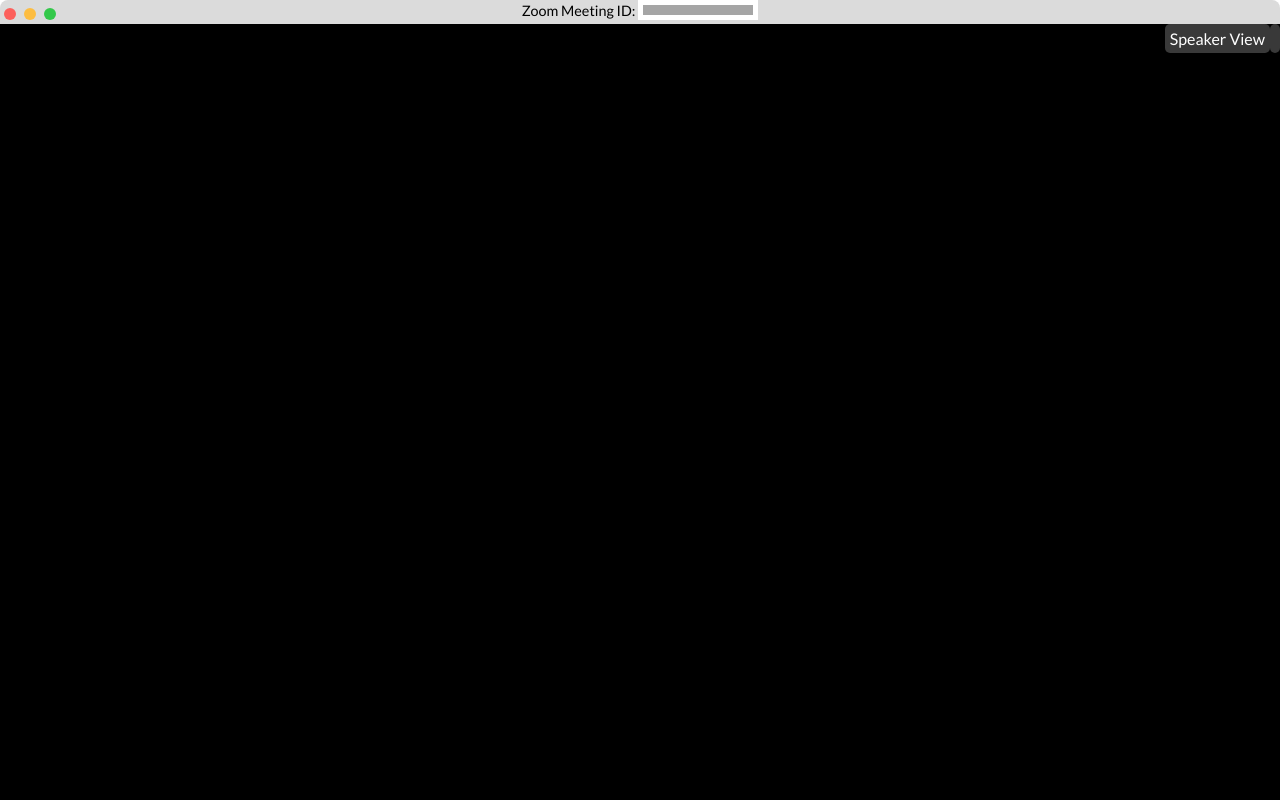
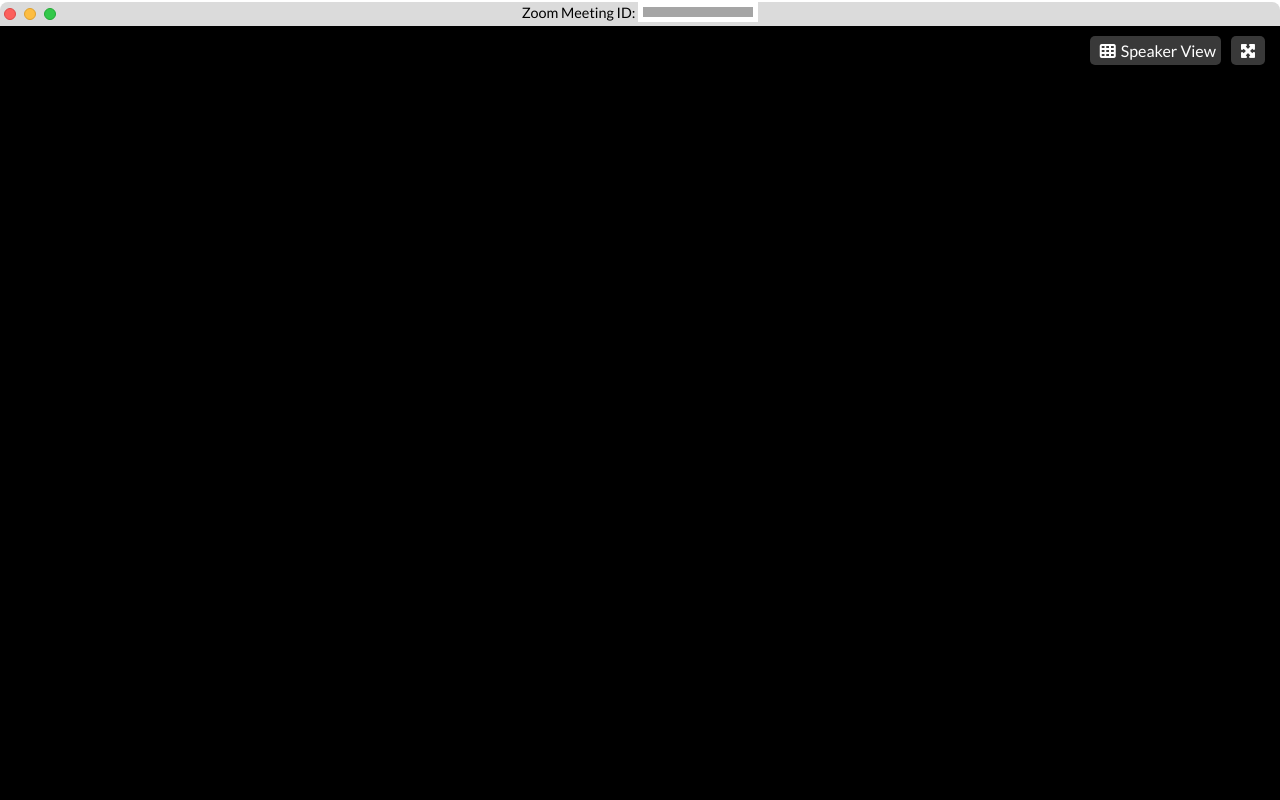
Before and after one commit to AnTosi/html-css-zoom, a plain HTML site: page index.html in a window 1280 px wide. Shown: the top 800 px of the page. Drawn offline with Linux system fonts and the light colour scheme.

Commit message:
fatto view

```diff
--- a/index.html
+++ b/index.html
@@ -46,9 +46,10 @@
     <main class="debug">
         <div class="view white wrap">
             <span>
-                Speaker View
+                <i class="fas fa-th"></i>Speaker View
             </span>
             <span>
+                <i class="fas fa-expand-arrows-alt"></i>
             </span>
         </div>
         <div class="flex_container">
--- a/style/style.css
+++ b/style/style.css
@@ -19,6 +19,7 @@ header {
     display: flex;
     justify-content: space-between;
     align-items: center;
+    margin-top: 2px;
 }
 
 header div.side {
@@ -35,21 +36,28 @@ header div.hidden {
     visibility: hidden;
 }
 
+header div.traffic_light {
+    padding-bottom: 5px;
+}
 header div.traffic_light span {
     border-radius: 50%;
-    padding:6px;
+    width: 12px;
+    height: 12px;
 }
 
 header div span.red {
     background-color: #FC605C;
+    border:1px solid #DE4846;
 }
 
 header div span.yellow {
     background-color: #FDBD41;
+    border: 1px solid #DEA02D;
 }
 
 header div span.green {
     background-color: #33C84A;
+    border: 1px solid #21AA35;
 }
 
 header .meet_id {
@@ -76,6 +84,7 @@ header .meet_id>span.white_back {
 /* sitemain */
 main {
     background-color: black;
+    padding: 10px;
 }
 
 main div.view {
@@ -87,6 +96,13 @@ main div.view>span {
     background-color: #393939;
     padding: 5px;
     border-radius: 5px;
+    margin-left: 5px;
+    margin-right: 5px;
+}
+
+div.view .fas {
+    margin-left: 5px;
+    margin-right: 5px;
 }
 /* /sitemain */
 
```
